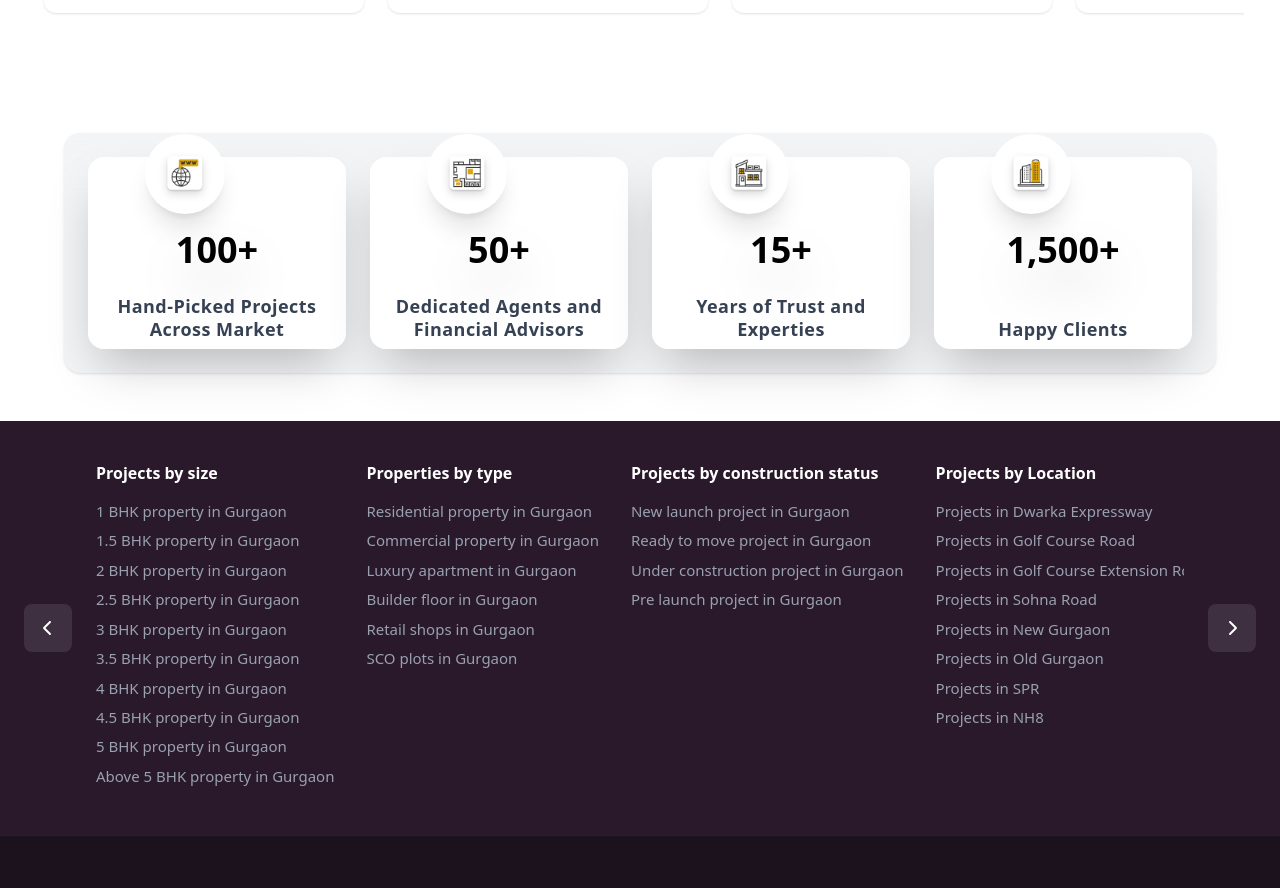
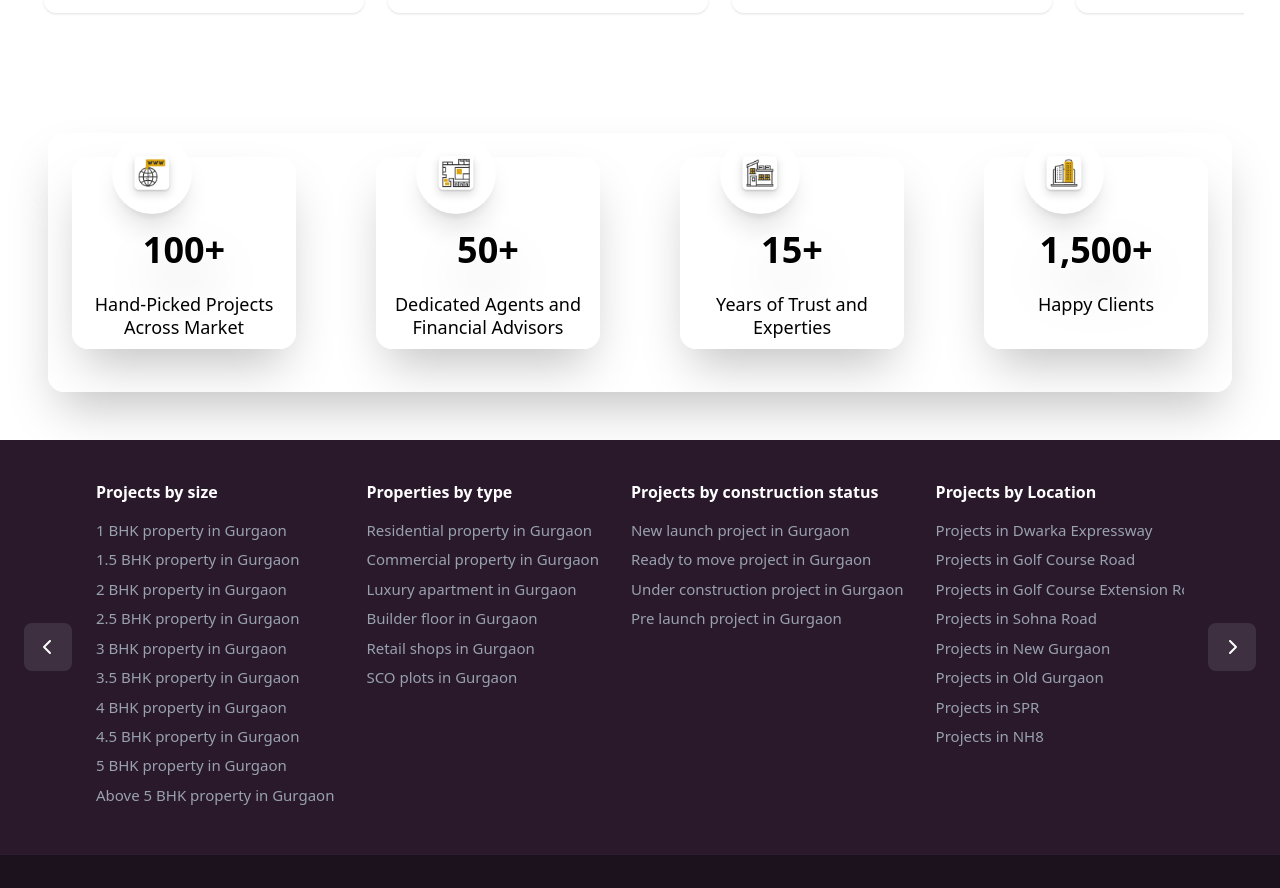
Before and after one commit to Pawancmj/neev-reality, a Next.js app: page / in a window 1280 px wide. Shown: the part 3280-4168 px from the top of the page. Built offline with nearby package versions, Linux system fonts and the light colour scheme.

Commit message:
changes done in homepage banner

```diff
--- a/src/app/homepage/banner/banner.tsx
+++ b/src/app/homepage/banner/banner.tsx
@@ -85,7 +85,7 @@ const StatsBar: React.FC<{ stats?: StatItem[] }> = ({ stats: customStats }) => {
       {/* Horizontal Cards Layout - Fully Responsive */}
       <div className="mx-auto max-w-[1400px] px-3 sm:px-4 md:px-6 lg:px-12">
         {/* Mobile Only: Horizontal Scroll (up to lg breakpoint) */}
-        <div className="flex gap-3 sm:gap-4 lg:hidden overflow-x-auto pb-4 sm:pb-6 snap-x snap-mandatory scrollbar-thin scrollbar-thumb-gray-400 scrollbar-track-transparent [-webkit-scrollbar:height-4px] [-webkit-scrollbar-track:rounded] [-webkit-scrollbar-thumb:rounded-full]">
+        <div className="flex gap-3 sm:gap-4 lg:hidden overflow-x-auto pb-4 sm:pb-6 snap-x snap-mandatory scrollbar-thin scrollbar-thumb-gray-400 scrollbar-track-transparent  [-webkit-scrollbar:height-4px] [-webkit-scrollbar-track:rounded] [-webkit-scrollbar-thumb:rounded-full]">
           {useStats.map((item, index) => (
             <div
               key={item.label}
@@ -103,39 +103,40 @@ const StatsBar: React.FC<{ stats?: StatItem[] }> = ({ stats: customStats }) => {
               <span className="text-lg sm:text-xl font-black text-black drop-shadow-lg mb-1 sm:mb-2 block leading-tight">
                 {counts[index].toLocaleString()}+
               </span>
-              <span className="text-xs sm:text-sm font-semibold text-gray-700 tracking-wide text-center leading-tight line-clamp-2">
+              <span className="text-xs sm:text-sm  tracking-wide text-center leading-tight line-clamp-2">
                 {item.label}
               </span>
             </div>
           ))}
         </div>
 
-        {/* Tablet/Laptop/Desktop: Responsive Grid (lg+) */}
-        <div className="hidden lg:grid grid-cols-2 xl:grid-cols-4 gap-4 xl:gap-6 xl:p-6 xl:bg-gray-100 xl:shadow-sm xl:rounded-2xl xl:mx-4">
+        {/* 1024px+: HORIZONTAL ROW - OVERFLOW FIXED */}
+        <div className="hidden lg:flex lg:gap-3 xl:gap-20 p-6  bg-white/86 shadow-2xl rounded-2xl mx-auto  max-w-[1240px] h-[259px] justify-center items-start overflow-x-auto lg:overflow-visible xl:overflow-hidden">
           {useStats.map((item, index) => (
             <div
               key={item.label}
               className="
-                flex flex-col items-center h-44 xl:h-48 hover:scale-110 rounded-2xl bg-white/95
+                flex flex-col items-center xl:h-48 hover:scale-110 rounded-2xl bg-white/95
                 backdrop-blur-xl shadow-2xl border border-white/50 hover:shadow-gold
-                transition-all duration-500 hover:-translate-y-2 group relative p-3 xl:p-4
+                transition-all duration-500 hover:-translate-y-2 flex-shrink-0 group relative p-3 xl:p-4 w-[200px] lg:w-[224px] xl:w-[224px] h-[166px]
               "
             >
-              {/* Custom Logo/Image Section */}
+              {/* Custom Logo/Image Section - ORIGINAL positioning */}
               <div className="w-16 xl:w-20 h-16 xl:h-20 rounded-full relative right-6 xl:right-8 bottom-3 xl:bottom-10 bg-white flex items-center justify-center shadow-xl group-hover:scale-110 transition-all duration-300 overflow-hidden">
                 <Image
                   src={item.icon}
                   alt={item.label}
-                  width={32}
-                  height={32}
-                  className="w-8 xl:w-10 h-8 xl:h-10 object-contain  drop-shadow-lg group-hover:scale-110 transition-all duration-300"
+                  width={86}
+                  height={86}
+                  className="w-[86px] xl:w-10 h-[86px] xl:h-10 object-contain drop-shadow-lg group-hover:scale-110 transition-all duration-300"
                 />
               </div>
 
+              {/* ORIGINAL text positioning restored */}
               <span className="text-2xl xl:text-4xl font-black text-black drop-shadow-2xl group-hover:text-[#B8860B] absolute bottom-16 xl:bottom-20 left-1/2 -translate-x-1/2 leading-none">
                 {counts[index].toLocaleString()}+
               </span>
-              <span className="text-base xl:text-lg font-semibold text-gray-700 tracking-wide text-center leading-tight absolute bottom-2 left-1/2 -translate-x-1/2 w-[95%] xl:w-[99%] px-1 xl:px-2 line-clamp-2">
+              <span className="text-base xl:text-lg w-[133px] h-[47px]   text-center leading-tight absolute bottom-2 left-1/2 -translate-x-1/2 w-[95%] xl:w-[99%] px-1 xl:px-2 line-clamp-2">
                 {item.label}
               </span>
             </div>
```
Lines whose indentation alone changed are shown as unchanged.
